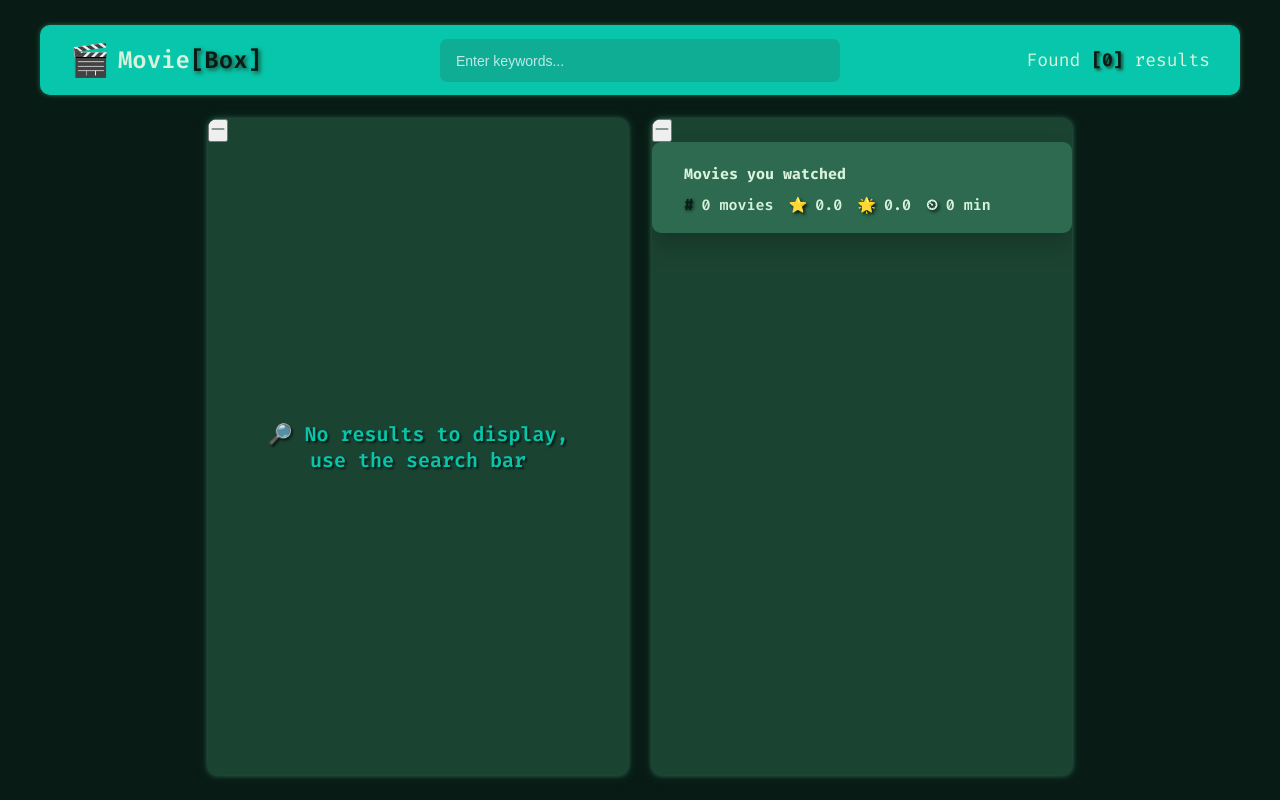
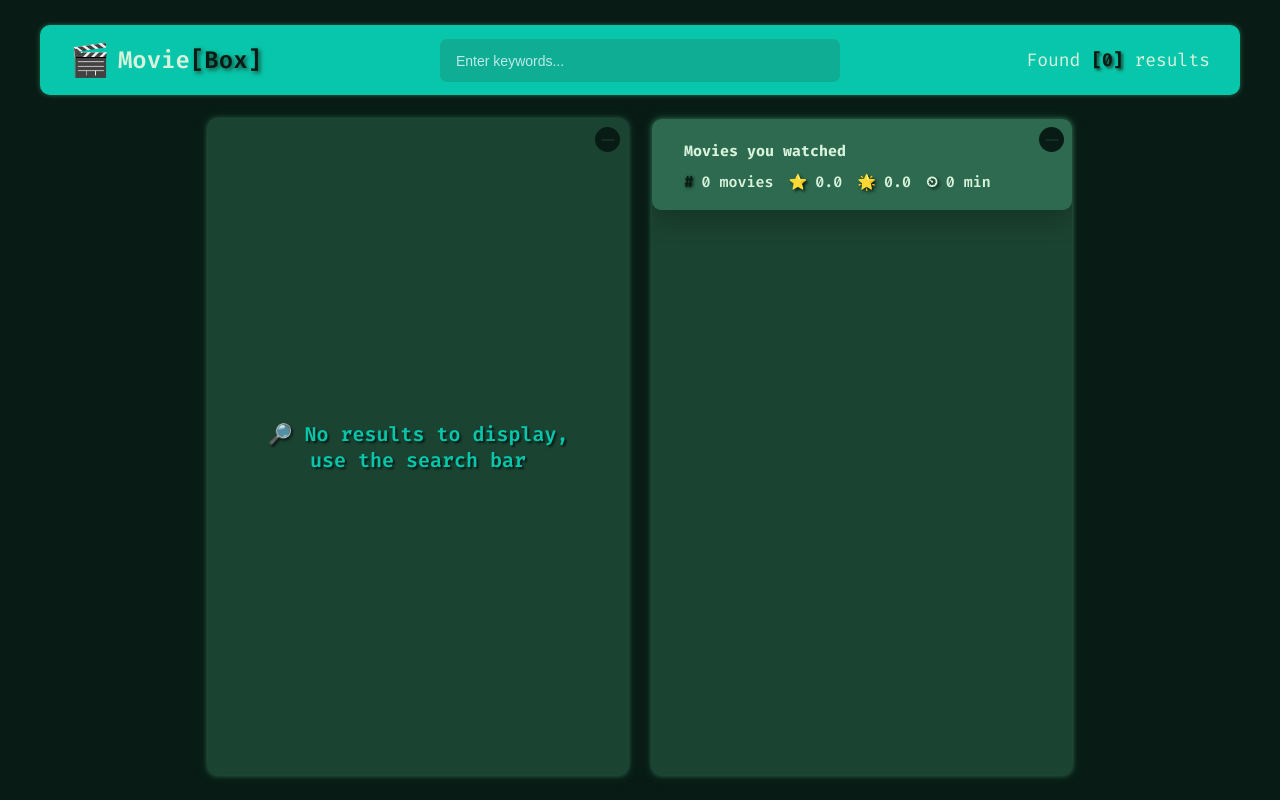
Before and after one commit to bakNa2t/moviebox, a React (Vite) app: page / in a window 1280 px wide. Built offline with nearby package versions, Linux system fonts and the light colour scheme.

Commit message:
Deleted Button module css and cls props component to Button in BoxList

```diff
--- a/src/components/BoxList.jsx
+++ b/src/components/BoxList.jsx
@@ -15,7 +15,10 @@ function BoxList({ children }) {
 
   return (
     <div className={styles.box}>
-      <Button onClick={() => setIsOpen((open) => !open)}>
+      <Button
+        className={styles["btn-toggle"]}
+        onClick={() => setIsOpen((open) => !open)}
+      >
         {isOpen ? (
           <svg
             width="16px"
--- a/src/components/BoxList.module.css
+++ b/src/components/BoxList.module.css
@@ -9,6 +9,32 @@
     0 0 1rem var(--color-background-500);
 }
 
+.btn-toggle {
+  position: absolute;
+  top: 0.8rem;
+  right: 0.8rem;
+  height: 2.5rem;
+  aspect-ratio: 1;
+  border-radius: 50%;
+  border: none;
+  background-color: var(--color-background-900);
+  color: var(--color-text);
+  font-size: 1.4rem;
+  font-weight: bold;
+  cursor: pointer;
+  z-index: 999;
+  transition: all 0.3s ease-in-out;
+
+  display: flex;
+  justify-content: center;
+  align-items: center;
+}
+
+.btn-toggle:hover {
+  background-color: var(--color-primary);
+  transition: all 0.3s ease-in-out;
+}
+
 @media (max-width: 435px) {
   .box {
     width: 100%;
--- a/src/components/Button.jsx
+++ b/src/components/Button.jsx
@@ -1,15 +1,13 @@
 import PropTypes from "prop-types";
 
-import styles from "./Button.module.css";
-
-function Button({ children, classname, onClick }) {
+function Button({ children, className, onClick }) {
   Button.propTypes = {
     children: PropTypes.node.isRequired,
-    classname: PropTypes.string.isRequired,
+    className: PropTypes.string.isRequired,
     onClick: PropTypes.func.isRequired,
   };
   return (
-    <button className={styles[classname]} onClick={onClick}>
+    <button className={className} onClick={onClick}>
       {children}
     </button>
   );
--- a/src/components/Button.module.css
+++ /dev/null
@@ -1,25 +0,0 @@
-.btn-toggle {
-  position: absolute;
-  top: 0.8rem;
-  right: 0.8rem;
-  height: 2.5rem;
-  aspect-ratio: 1;
-  border-radius: 50%;
-  border: none;
-  background-color: var(--color-background-900);
-  color: var(--color-text);
-  font-size: 1.4rem;
-  font-weight: bold;
-  cursor: pointer;
-  z-index: 999;
-  transition: all 0.3s ease-in-out;
-
-  display: flex;
-  justify-content: center;
-  align-items: center;
-}
-
-.btn-toggle:hover {
-  background-color: var(--color-primary);
-  transition: all 0.3s ease-in-out;
-}
```
